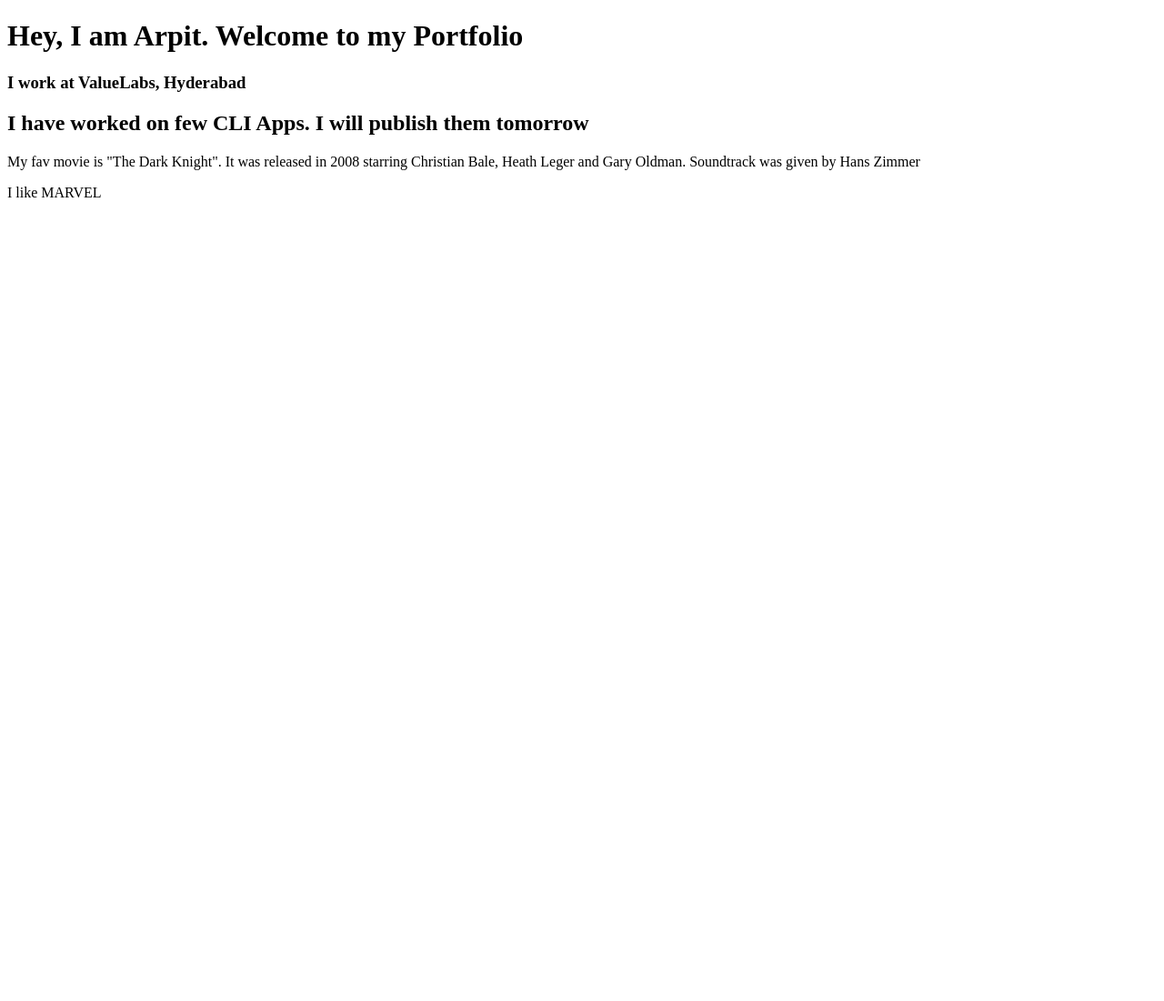
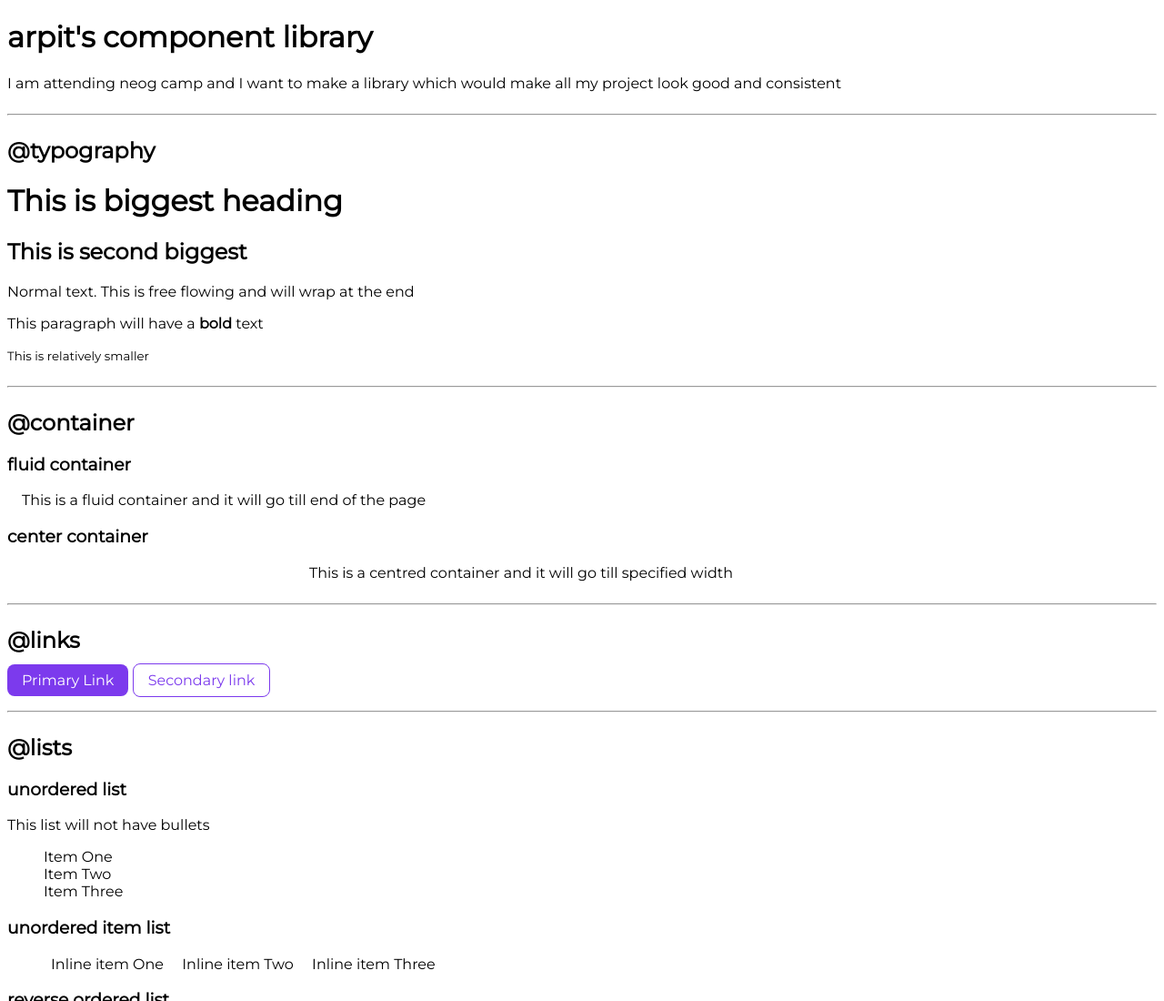
Before and after one commit to arpit15719/enigma, a plain HTML site: page index.html in a window 1280 px wide. Shown: the top 1100 px of the page at 91% size. Before the commit the page ends 800 px from the top, so only its background shows below. Drawn offline with Linux system fonts and the light colour scheme.

Commit message:
HTML CSS Lesson

```diff
--- a/index.html
+++ b/index.html
@@ -1,19 +1,125 @@
 <!DOCTYPE html>
 <html lang="en">
-<head>
-    <meta charset="UTF-8">
-    <meta http-equiv="X-UA-Compatible" content="IE=edge">
-    <meta name="viewport" content="width=device-width, initial-scale=1.0">
+  <head>
+    <meta charset="UTF-8" />
+    <meta http-equiv="X-UA-Compatible" content="IE=edge" />
+    <meta name="viewport" content="width=device-width, initial-scale=1.0" />
     <title>Portfolio</title>
-</head>
-<body>
-    <h1>Hey, I am Arpit. Welcome to my Portfolio</h1>
-    <h3>I work at ValueLabs, Hyderabad</h3>
-    <h2>I have worked on few CLI Apps. I will publish them tomorrow</h2>
+    <link href="styles.css" rel="stylesheet" />
+  </head>
+  <body>
+    <h1>arpit's component library</h1>
+    <p>
+      I am attending neog camp and I want to make a library which would make all
+      my project look good and consistent
+    </p>
 
-    <p>My fav movie is "The Dark Knight". It was released in 2008 starring Christian Bale, Heath Leger and Gary Oldman. Soundtrack was given by Hans Zimmer</p>
+    <hr />
 
-    <p>I like MARVEL</p>
+    <h2>@typography</h2>
 
-</body>
+    <h1>This is biggest heading</h1>
+    <h2>This is second biggest</h2>
+    <p>Normal text. This is free flowing and will wrap at the end</p>
+    <p>This paragraph will have a <strong>bold</strong> text</p>
+    <small>This is relatively smaller</small>
+
+    <hr />
+
+    <h2>@container</h2>
+
+    <h3>fluid container</h3>
+    <div class="container container-fluid">This is a fluid container and it will go till end of the page</div>
+
+    <h3>center container</h3>
+    <div class="container container-center">This is a centred container and it will go till specified width</div>
+
+    <hr />
+
+    <h2>@links</h2>
+
+    <a class="link primary-link" href="/">Primary Link</a>
+    <a class="link secondary-link" href="/">Secondary link</a>
+
+    <hr />
+
+    <h2>@lists</h2>
+
+    <h3>unordered list</h3>
+    <p>This list will not have bullets</p>
+    <ul class="non-bullet">
+      <li>Item One</li>
+      <li>Item Two</li>
+      <li>Item Three</li>
+    </ul>
+
+    <h3>unordered item list</h3>
+    <ul class="non-bullet">
+        <li class="list-item-inline">Inline item One</li>
+        <li class="list-item-inline">Inline item Two</li>
+        <li class="list-item-inline">Inline item Three</li>
+    </ul>
+    <h3>reverse ordered list</h3>
+    <ol reversed>
+      <li>milk</li>
+      <li>eggs</li>
+      <li>bread</li>
+    </ol>
+
+    <hr />
+
+    <h2>@nav</h2>
+
+    <nav>
+      <div>iAmBrand</div>
+      <ul>
+        <li>
+          <a href="/">home</a>
+        </li>
+
+        <li>
+          <a href="/">products</a>
+        </li>
+
+        <li>
+          <a href="/">about</a>
+        </li>
+      </ul>
+    </nav>
+
+    <hr />
+
+    <h2>@header</h2>
+
+    <header>
+      <img src="images/hero.svg" />
+      <h1>heading inside hero</h1>
+    </header>
+
+    <hr />
+
+    <h2>@section</h2>
+
+    <section>
+      <h3>white section</h3>
+      <p>This will have white background</p>
+    </section>
+
+    <section>
+        <h3>off white section</h3>
+        <p>This will have grey background</p>
+      </section>
+
+      <hr />
+      <h2>@footer</h2>
+
+      <footer>
+          <div>Some small heading inside footer</div>
+          <ul>
+              <li>socialone</li>
+              <li>socialtwo</li>
+              <li>socialthree</li>
+          </ul>
+      </footer>
+  </body>
 </html>
--- /dev/null
+++ b/styles.css
@@ -0,0 +1,50 @@
+@import url('https://fonts.googleapis.com/css2?family=Montserrat:ital,wght@0,400;1,700&display=swap');
+
+:root {
+    --primary-color:#7C3AED;
+}
+
+body {
+    font-family: 'Montserrat', sans-serif;
+}
+
+hr{
+    margin: 1.5rem 0rem;
+}
+
+/** container **/
+.container {
+    padding-left: 1rem;
+    padding-right: 1rem;
+}
+
+.container-center {
+    max-width: 600px;
+    margin: auto;
+}
+
+/** links **/
+.link {
+    text-decoration: none;
+    padding: 0.5rem 1rem;
+}
+.primary-link{
+    background-color: var(--primary-color);
+    border-radius: 0.5rem;
+    color: white;
+}
+.secondary-link {
+    color: var(--primary-color);
+    border-radius: 0.5rem;
+    border:1px solid var(--primary-color);
+}
+
+/** list **/
+.non-bullet {
+    list-style: none;
+}
+
+.list-item-inline {
+    display: inline;
+    padding: 0rem 0.5rem;
+}
```
Also changed, not shown: images/header.svg (added), images/hero.svg (added).
